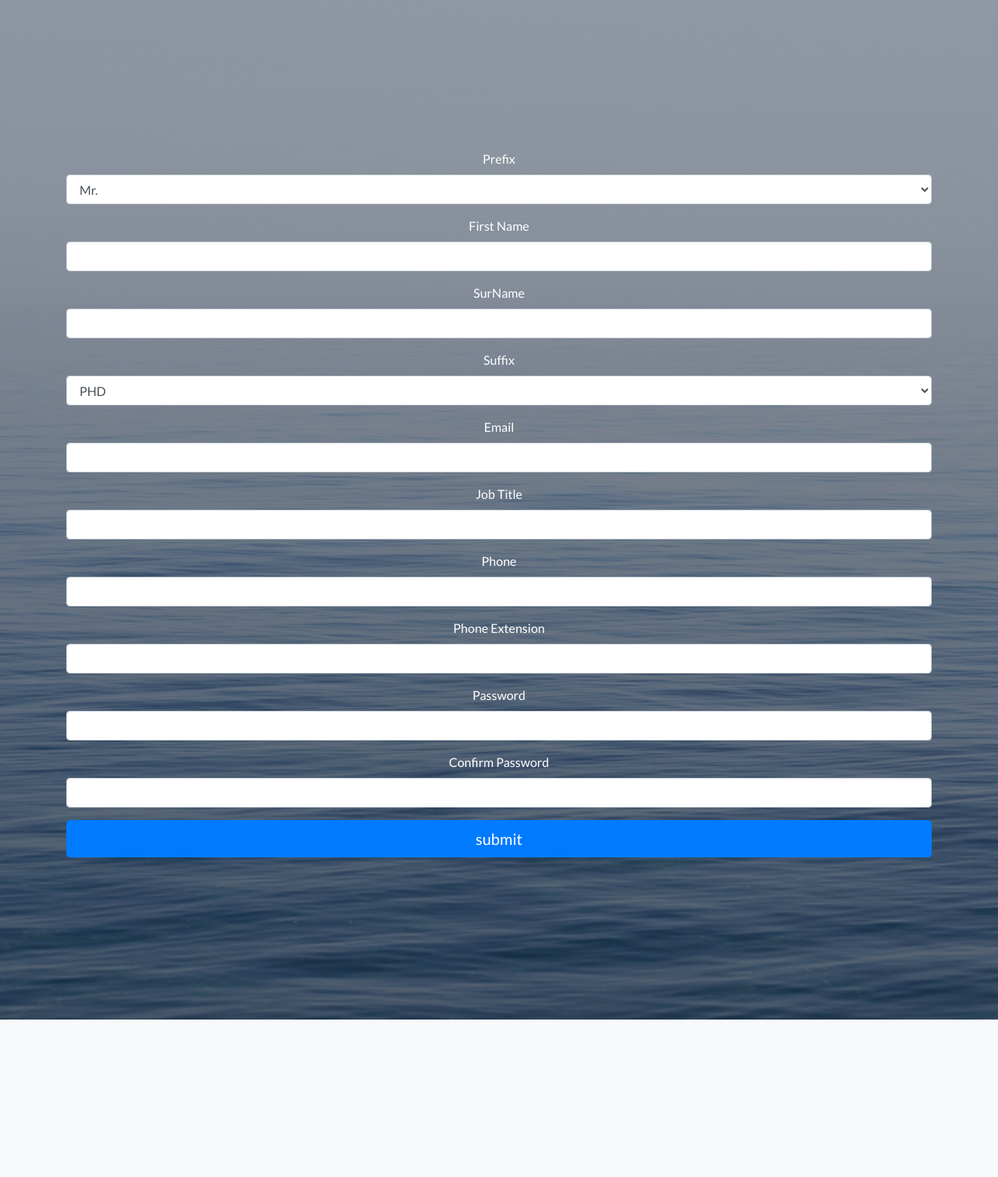
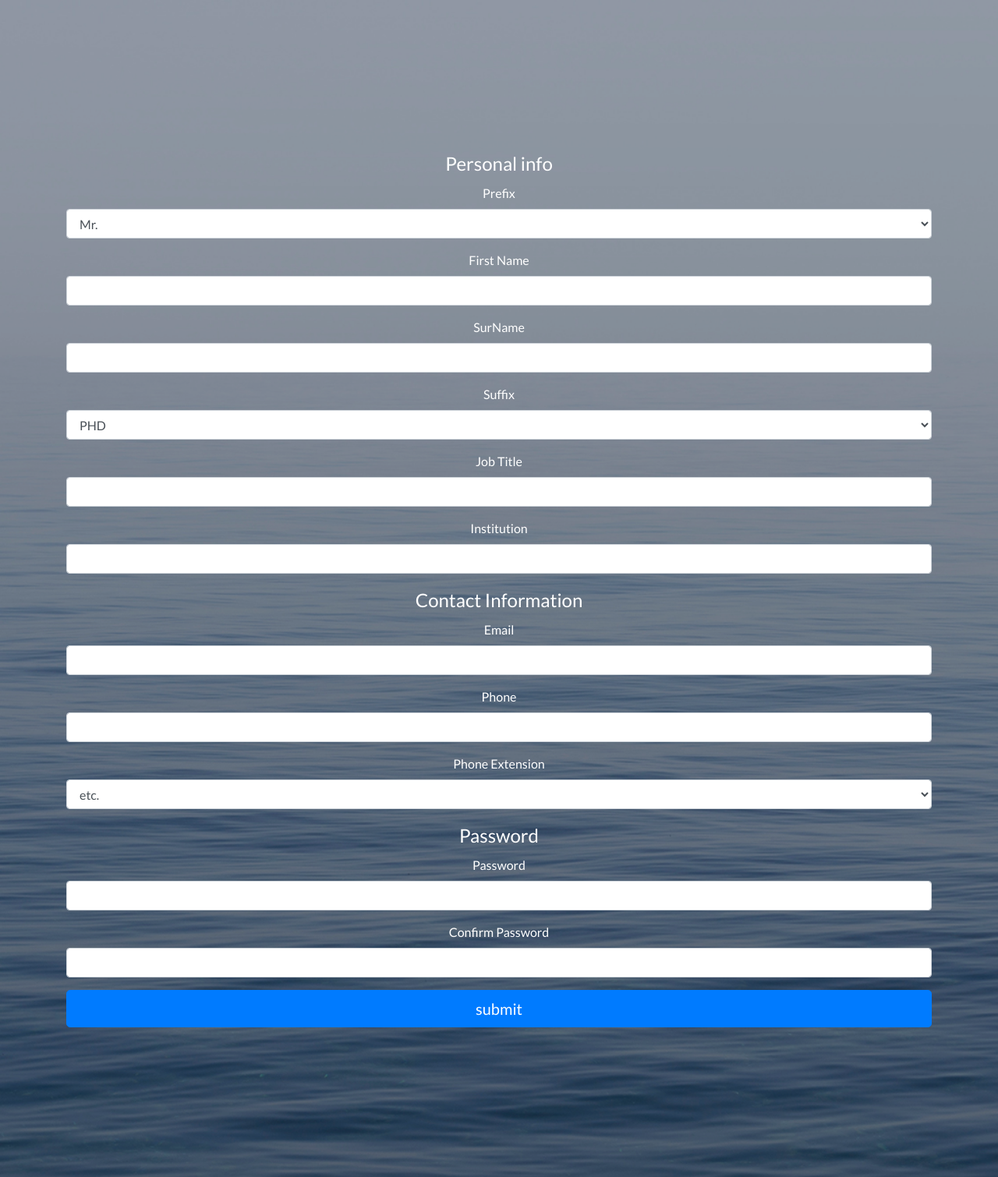
Before and after one commit to Stephen-O-Donovan/mysite, a Flask app: page /register in a window 1280 px wide. Shown: the part 56-1566 px from the top of the page at 78% size. Before the commit the page ends 1364 px from the top, so only its background shows below. Run offline with Flask 2, Linux system fonts and the light colour scheme; some libraries are stand-ins or nearby versions.

Commit message:
Added fieldsets to registration form

```diff
--- a/app.py
+++ b/app.py
@@ -42,13 +42,14 @@ def index():
 
 class RegisterForm(Form):
     Prefix = SelectField(u'Prefix', choices=[('mr','Mr.'),('mrs','Mrs.'),('ms','Ms.'),('dr','Dr.')])
-    First_Name = StringField('First Name', [validators.Length(min=1, max=50)])
-    SurName = StringField('SurName', [validators.Length(min=1, max=50)])
-    Suffix = SelectField(u'Suffix', choices=[('phd','PHD'),('n/a','N/A.')])
-    Email = StringField('Email', [validators.Length(min=3, max=50)])
-    Job_Title = StringField('Job Title', [validators.Length(min=2, max=50)])
-    Phone = StringField('Phone', [validators.Length(min=2, max=50)])
-    Phone_Extension = StringField('Phone Extension', [validators.Length(min=2, max=50)])
+    First_Name = StringField('First Name', [validators.DataRequired(),validators.Length(min=1, max=50)])
+    SurName = StringField('SurName', [validators.DataRequired(),validators.Length(min=1, max=50)])
+    Suffix = SelectField(u'Suffix',[validators.DataRequired()], choices=[('phd','PHD'),('n/a','N/A.')])
+    Email = StringField('Email', [validators.DataRequired(),validators.Length(min=3, max=50)])
+    Job_Title = StringField('Job Title', [validators.DataRequired(),validators.Length(min=2, max=50)])
+    Institution = StringField('Institution', [validators.DataRequired(),validators.Length(min=2, max=50)])
+    Phone = StringField('Phone', [validators.DataRequired(),validators.Length(min=2, max=50)])
+    Phone_Extension = SelectField(u'Phone Extension',[validators.DataRequired()], choices=[('etc','etc.'),('353','+353')])
     Administrator = BooleanField()
 
     Password = PasswordField('Password', [
@@ -72,6 +73,7 @@ def register():
         suffix = form.Suffix.data
         email = form.Email.data
         job_title = form.Job_Title.data
+        institution = form.Institution.data
         phone = form.Phone.data
         phone_extension = form.Phone_Extension.data
         password = sha256_crypt.encrypt(str(form.Password.data))
@@ -82,7 +84,7 @@ def register():
                 #Checking if the username is in the database
                 user_exists = cursor.execute('SELECT * FROM Users WHERE email = %s', [email])
                 if int(user_exists) == 0:
-                    cursor.execute('INSERT INTO Users(prefix,first_name,surname,suffix,email,job_title,phone,phone_extension,password) VALUES( %s,%s, %s, %s, %s, %s, %s, %s, %s)', (prefix,first_name,surname,suffix,email,job_title,phone,phone_extension,password))
+                    cursor.execute('INSERT INTO Users(prefix,first_name,surname,suffix,email,job_title,institution,phone,phone_extension,password) VALUES( %s,%s, %s, %s, %s, %s, %s, %s,%s, %s)', (prefix,first_name,surname,suffix,email,job_title,institution,phone,phone_extension,password))
                     connection.commit()
                     flash('You are now registered and can log in', 'success')
                     return redirect(url_for('login'))
--- a/templates/register.html
+++ b/templates/register.html
@@ -42,6 +42,8 @@
               {% include 'includes/_messages.html' %}
               {% from 'includes/_formhelpers.html' import render_field %}
                <form method='POST'>
+                  <fieldset>
+                  <legend>Personal info</legend>
                   <div class='form-group'>
                       {{render_field(form.Prefix, class_='form-control')}}
                   </div>
@@ -55,18 +57,30 @@
                       {{render_field(form.Suffix, class_='form-control')}}
                   </div>
                   <div class='form-group'>
+                      {{render_field(form.Job_Title, class_='form-control')}}
+                  </div>
+                  <div class='form-group'>
+                      {{render_field(form.Institution, class_='form-control')}}
+                  </div>
+
+
+                </fieldset>
+                <fieldset>
+                <legend>Contact Information</legend>
+                  <div class='form-group'>
                       {{render_field(form.Email, class_='form-control')}}
                   </div>
-                  <div class='form-group'>
-                      {{render_field(form.Job_Title, class_='form-control')}}
-                  </div>
-
                   <div class='form-group'>
                       {{render_field(form.Phone, class_='form-control')}}
                   </div>
                   <div class='form-group'>
                       {{render_field(form.Phone_Extension, class_='form-control')}}
                   </div>
+
+
+                </fieldset>
+                <fieldset>
+                  <legend>Password</legend>
                   <div class='form-group'>
                       {{render_field(form.Password, class_='form-control')}}
                   </div>
@@ -74,6 +88,7 @@
                   <div class='form-group'>
                       {{render_field(form.confirm, class_='form-control')}}
                   </div>
+                </fieldset>
                   <p><input type='submit' value='submit' class='btn btn-block btn-lg btn-primary'></p>
               </form>
           </div>
```
